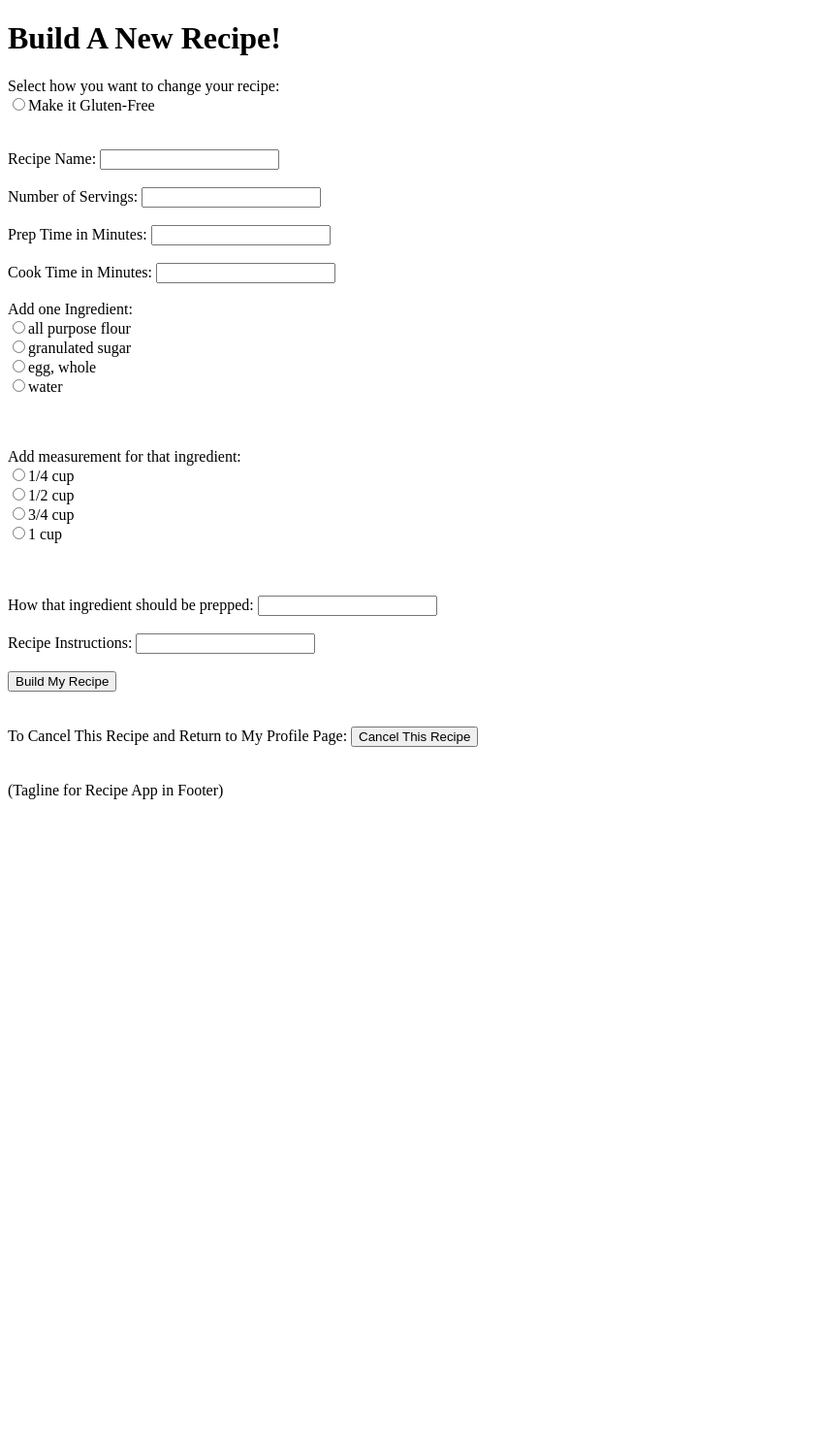
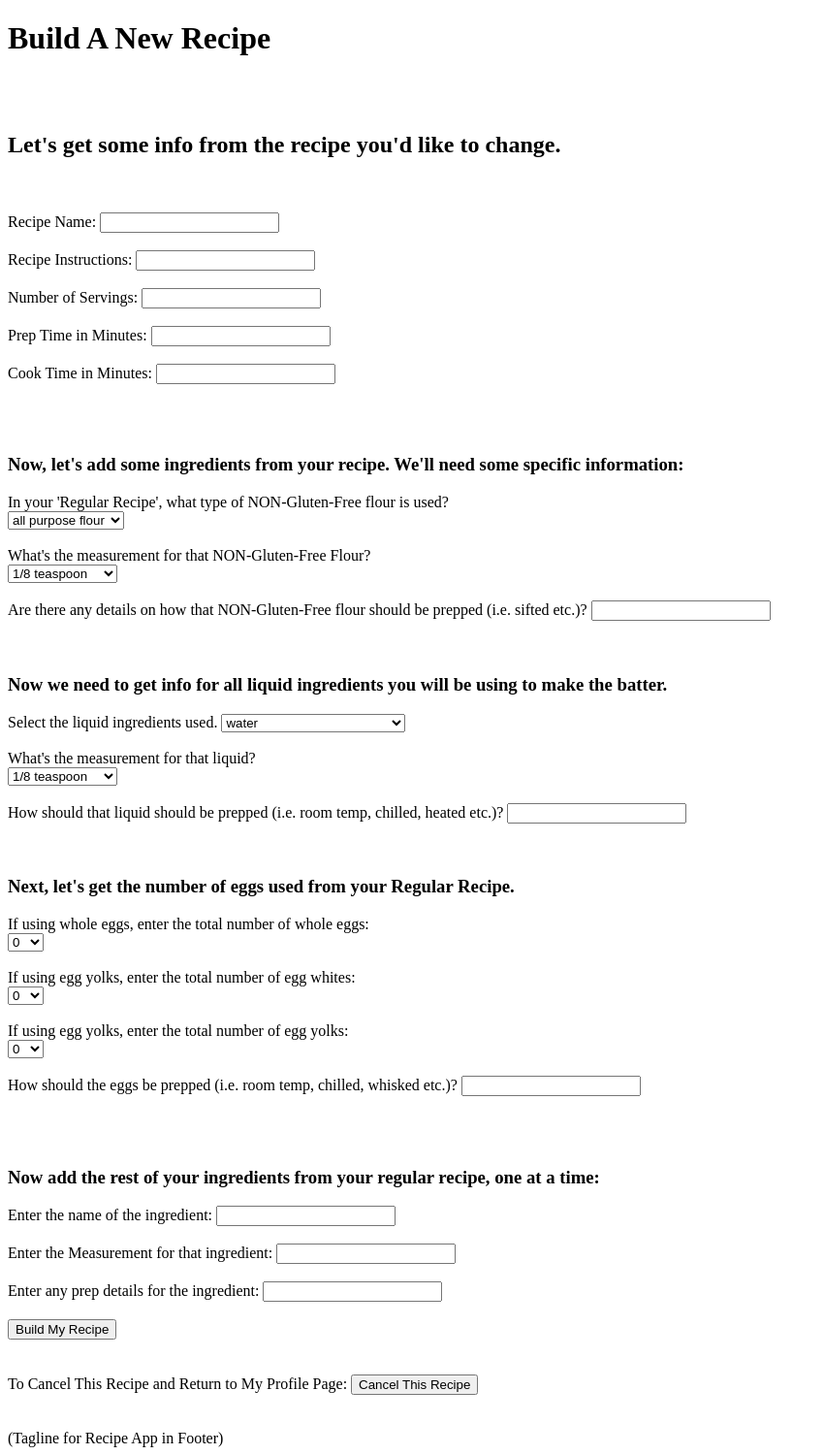
Before and after one commit to Jessica-Lynn/capstone-project-recipe-app, a Flask app: page /build_recipe in a window 1280 px wide. Shown: the whole page at 97% size, without its empty margins (0-850 px from the left). Before the commit the page ends 824 px from the top, so only its background shows below. Run offline with Flask 2, Linux system fonts and the light colour scheme.

Commit message:
Modifed adding ingredients on Build Recipe Page

```diff
--- a/templates/build_recipe.html
+++ b/templates/build_recipe.html
@@ -2,58 +2,190 @@
 {% block title %}Share My Recipe App - Build Recipe{% endblock %}
 
 {% block body %}
-  <h1>Build A New Recipe!</h1>
+  <h1>Build A New Recipe</h1>
+  <br><br>
 
-  <form action="/display_recipe">
-    <label for= "conversion-type">Select how you want to change your recipe:</label><br>
-        <input type="radio" name="conversion-type" value="gluten-free">Make it Gluten-Free </input>
+  <h2>Let's get some info from the recipe you'd like to change.</h2>
+  <br><br>
+
+  <form action="/get_ingredients" method='post'>
+    <!-- <h3>Select how you want to change your recipe:</h3>
+    <label for= "conversion_type">Select one:</label><br>
+        <select name="conversion_type">
+          <option value="gluten-free">Make Recipe Gluten Free</option>
+        </select>
+        <br><br><br> -->
         <!-- Advisor recommended adding other dietary specifications later and staying with just gluten-free for now -->
-        <br><br><br>
 
-    <label for="recipe-name">Recipe Name:</label>
-    <input type="text" name="recipe_name" id="recipe-name"/>   <!-- Should this be the same as recipe_name in model.py? -->
+    <label for="recipe_name">Recipe Name:</label>
+    <input type="text" name="recipe_name" id="recipe_name"/>
+    <br><br>
+
+    <label for="recipe_instructions">Recipe Instructions:</label>
+    <input type="text" name="recipe_instructions" id="recipe_instructions">
     <br><br>
 
     <label for="num_servings">Number of Servings:</label>
     <input type="text" name="num_servings" id="num_servings">
     <br><br>
 
-    <label for="prep_time">Prep Time in Minutes:</label>
-    <input type="text" name="prep_time" id="prep_time">
+    <label for="prep_time_in_min">Prep Time in Minutes:</label>
+    <input type="text" name="prep_time_in_min" id="prep_time_in_min">
     <br><br>
 
-    <label for="cook_time">Cook Time in Minutes:</label>
-    <input type="text" name="cook_time" id="cook_time">
+    <label for="cook_time_in_min">Cook Time in Minutes:</label>
+    <input type="text" name="cook_time_in_min" id="cook_time_in_min">
+    <br><br><br><br>
+
+    <h3>Now, let's add some ingredients from your recipe.  We'll need some specific information:</h3>
+
+    <label for="non_gf_flour">In your 'Regular Recipe', what type of NON-Gluten-Free flour is used?</label><br>
+      <select name="non_gf_flour">
+        <option value="all purpose flour">all purpose flour</option>
+        <option value="cake flour">cake flour</option>
+        <option value="whole grain flour">whole grain flour</option>
+      </select>
     <br><br>
 
-    <label for="ingred_1">Add one Ingredient:</label><br>
-    <input type="radio" name="ingred_1" value="all purpose flour">all purpose flour </input><br>
-    <input type="radio" name="ingred_1" value="granulated sugar">granulated sugar </input><br>
-    <input type="radio" name="ingred_1" value="egg, whole">egg, whole </input><br>
-    <input type="radio" name="ingred_1" value="water">water </input><br>
-    <!-- Will add more later; just want a few to start with -->
+    <label for="non_gf_flour_measure">What's the measurement for that NON-Gluten-Free Flour?</label><br>
+      <select name="non_gf_flour">
+      <option value="1/8 teaspoon">1/8 teaspoon</option>
+      <option value="1/4 teaspoon">1/4 teaspoon</option>
+      <option value="1/2 teaspoon">1/2 teaspoon</option>
+      <option value="1 teaspoon">1 teaspoon</option>
+      <option value="1/2 Tablesppon">1/2 Tablespoon</option>
+      <option value="1 Tablespoon">1 Tablespoon</option>
+      <!-- Find a way for user to increment/ multiply the option they choose: (example for 1 teaspoon, they can multiply by 3 -- 3 tsp.)-->
+      <!-- Will also want a checkbox?  So they can have 1 1/2 teaspoons-->
+      <option value="1/4 cup">1/4 cup</option>
+      <option value="1/3 cup">1/3 cup</option>
+      <option value="1/2 cup">1/2 cup</option>
+      <option value="2/3 cup">2/3 cup</option>
+      <option value="1 cup">1 cup</option>
+      <!-- Find a way for user to increment/ multiply the option they choose: (example for 1 cup, they can multiply by 3 -- 3 cups.)-->
+      <!-- Will also want a checkbox?  So they can have 1 1/2 cups-->
+      </select>
+    <br><br>
+
+    <label for="non_gf_flour_prep">Are there any details on how that NON-Gluten-Free flour should be prepped (i.e. sifted etc.)?</label>
+    <input type="text" name="non_gf_flour_prep" id="non_gf_flour_prep">
     <br><br><br>
 
-    <label for="ingred_1_M">Add measurement for that ingredient:</label><br>
-    <input type="radio" name="ingred_1_M" value="1/4 cup">1/4 cup </input><br>
-    <input type="radio" name="ingred_1_M" value="1/2 cup">1/2 cup </input><br>
-    <input type="radio" name="ingred_1_M" value="3/4 cup">3/4 cup </input><br>
-    <input type="radio" name="ingred_1_M" value="1 cup">1 cup </input><br>
-    <!-- Will add more later; just want a few to start with -->
+
+    <h3>Now we need to get info for all liquid ingredients you will be using to make the batter.</h3>
+    <label for="liquid_ingred">Select the liquid ingredients used.</label>
+    <!-- Will need to make this checkbox-- might have multiple options-->
+      <select name="liquid_ingred">
+        <option value="water">water</option>
+        <option value="vegetable oil">vegetable oil</option>
+        <option value="whole milk">milk</option>
+        <option value="buttermilk">buttermilk</option>
+        <option value="brewed coffee">brewed coffee</option>
+        <option value="melted unsalted butter">melted unsalted butter</option>
+        <option value="melted vegetable shortening">melted vegetable shortening</option>
+      </select>
+  <br><br>
+
+    <label for="liquid_measure">What's the measurement for that liquid?</label><br>
+    <select name="liquid_measure">
+      <option value="1/8 teaspoon">1/8 teaspoon</option>
+      <option value="1/4 teaspoon">1/4 teaspoon</option>
+      <option value="1/2 teaspoon">1/2 teaspoon</option>
+      <option value="1 teaspoon">1 teaspoon</option>
+      <option value="1/2 Tablesppon">1/2 Tablespoon</option>
+      <option value="1 Tablespoon">1 Tablespoon</option>
+      <!-- Find a way for user to increment/ multiply the option they choose: (example for 1 teaspoon, they can multiply by 3 -- 3 tsp.)-->
+      <!-- Will also want a checkbox?  So they can have 1 1/2 teaspoons-->
+      <option value="1/4 cup">1/4 cup</option>
+      <option value="1/3 cup">1/3 cup</option>
+      <option value="1/2 cup">1/2 cup</option>
+      <option value="2/3 cup">2/3 cup</option>
+      <option value="1 cup">1 cup</option>
+      <!-- Find a way for user to increment/ multiply the option they choose: (example for 1 cup, they can multiply by 3 -- 3 cups.)-->
+      <!-- Will also want a checkbox?  So they can have 1 1/2 cups-->
+    </select>
+  <br><br>
+
+    <label for="liquid_prep">How should that liquid should be prepped (i.e. room temp, chilled, heated etc.)?</label>
+      <input type="text" name="liquid_prep" id="liquid_prep">
     <br><br><br>
 
-    <label for="ingred_1_details">How that ingredient should be prepped:</label>    <!-- Add the prep details for that ingredient-->
-    <input type="text" name="ingred_1_details" id="ingred_1_details">
+    <h3>Next, let's get the number of eggs used from your Regular Recipe.</h3>
+    <label for="num_eggs_whole">If using whole eggs, enter the total number of whole eggs:</label><br>
+    <select name="num_eggs_whole">
+      <option value="0">0</option>
+      <option value="1">1</option>
+      <option value="2">2</option>
+      <option value="3">3</option>
+      <option value="4">4</option>
+      <option value="5">5</option>
+      <option value="6">6</option>
+      <option value="7">7</option>
+      <option value="8">8</option>
+      <option value="9">9</option>
+      <option value="10">10</option>
+      <option value="11">11</option>
+      <option value="12">12</option>
+    </select>
     <br><br>
 
-    <label for="recipe_instructions">Recipe Instructions:</label>
-    <input type="text" name="recipe_instructions" id="recipe_instructions">
+    <label for="num_egg_yolks">If using egg yolks, enter the total number of egg whites:</label><br>
+    <select name="num_egg_yolks">
+      <option value="0">0</option>
+      <option value="1">1</option>
+      <option value="2">2</option>
+      <option value="3">3</option>
+      <option value="4">4</option>
+      <option value="5">5</option>
+      <option value="6">6</option>
+      <option value="7">7</option>
+      <option value="8">8</option>
+      <option value="9">9</option>
+      <option value="10">10</option>
+      <option value="11">11</option>
+      <option value="12">12</option>
+    </select>
     <br><br>
+
+    <label for="num_egg_whites">If using egg yolks, enter the total number of egg yolks:</label><br>
+    <select name="num_egg_whites">
+      <option value="0">0</option>
+      <option value="1">1</option>
+      <option value="2">2</option>
+      <option value="3">3</option>
+      <option value="4">4</option>
+      <option value="5">5</option>
+      <option value="6">6</option>
+      <option value="7">7</option>
+      <option value="8">8</option>
+      <option value="9">9</option>
+      <option value="10">10</option>
+      <option value="11">11</option>
+      <option value="12">12</option>
+    </select>
+    <br><br>
+
+    <label for="egg_prep">How should the eggs be prepped (i.e. room temp, chilled, whisked etc.)?</label>
+      <input type="text" name="egg_prep" id="egg_prep">
+      <br><br><br><br>
+
+    <h3>Now add the rest of your ingredients from your regular recipe, one at a time:</h3>
+      <label for="ingred_1">Enter the name of the ingredient:</label>
+      <input type="text" name="ingred_1">
+      <br><br>
+
+      <label for="ingred_1_M">Enter the Measurement for that ingredient:</label>
+      <input type="text" name="ingred_1_M">
+      <br><br>
+
+      <label for="ingred_1_details">Enter any prep details for the ingredient:</label>
+      <input type="text" name="ingred_1_details">
+      <br><br>
+      <!-- Can let user add up to 10 more ingredients like this -->
 
     <button type="submit">Build My Recipe</button>
   </form>
-  <br>
-  <br>
+  <br><br>
 
   <form action="/user_profile_page">
     <label for= "cancel">To Cancel This Recipe and Return to My Profile Page:</label>
@@ -61,14 +193,3 @@
     <br><br><br>
   </form>
 {% endblock %}
-
-<!-- Have:   1) working title of app
-        2) back to user profile button in upper right
-        3) form: user selects specification to convert recipe by (gluten-free)
-        4) input: user add recipe name
-        5) user- add info re: ingredients
-        6) user- add info re: prep/cook time and servings
-        7) user- add info re: instructions
-        8) space for stock image
-        9) button: to cancel and return to user profile Page
-        10) button: to get recipe conversion -->
```
